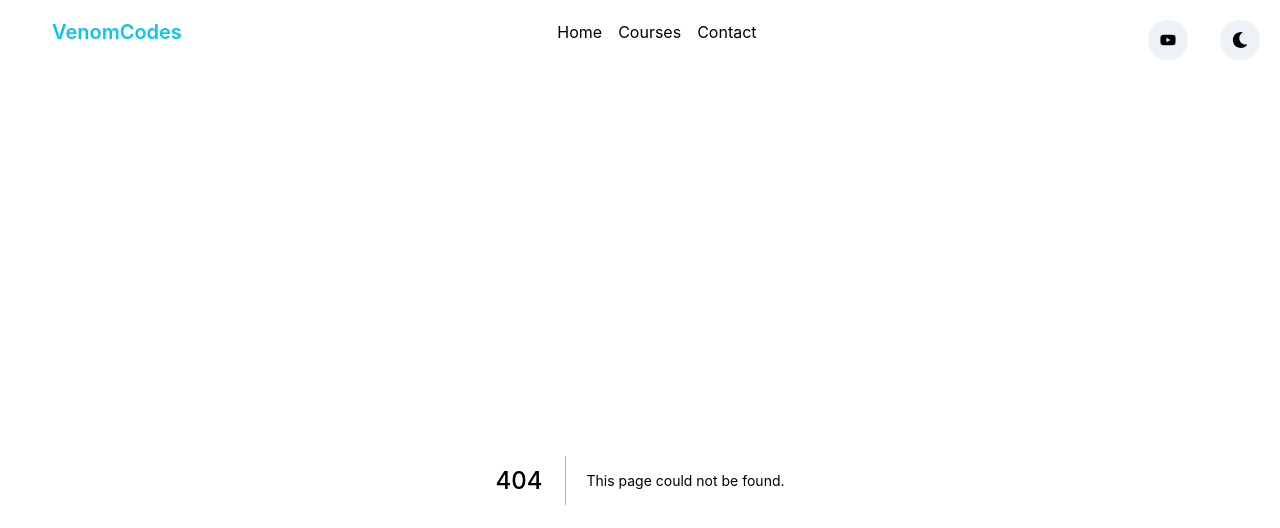
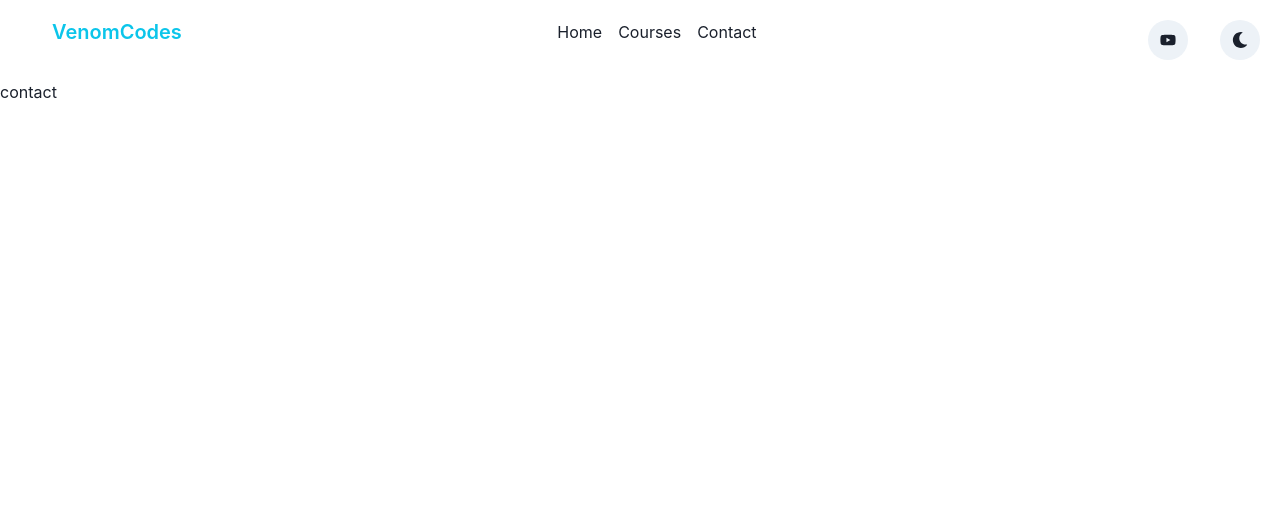
Before and after one commit to venomcodsyoutube/web, a Next.js app: page /contact in a window 1280 px wide. Before the commit this address had no page. Shown: the top 528 px of the page. Built offline with nearby package versions, Linux system fonts and the light colour scheme.

Commit message:
Add files via upload

```diff
--- /dev/null
+++ b/pages/contact.js
@@ -0,0 +1,9 @@
+import React from 'react'
+
+const contact = () => {
+  return (
+    <div>contact</div>
+  )
+}
+
+export default contact
```
Also changed, not shown: pages/courses.js (added, +9 -0 lines).
